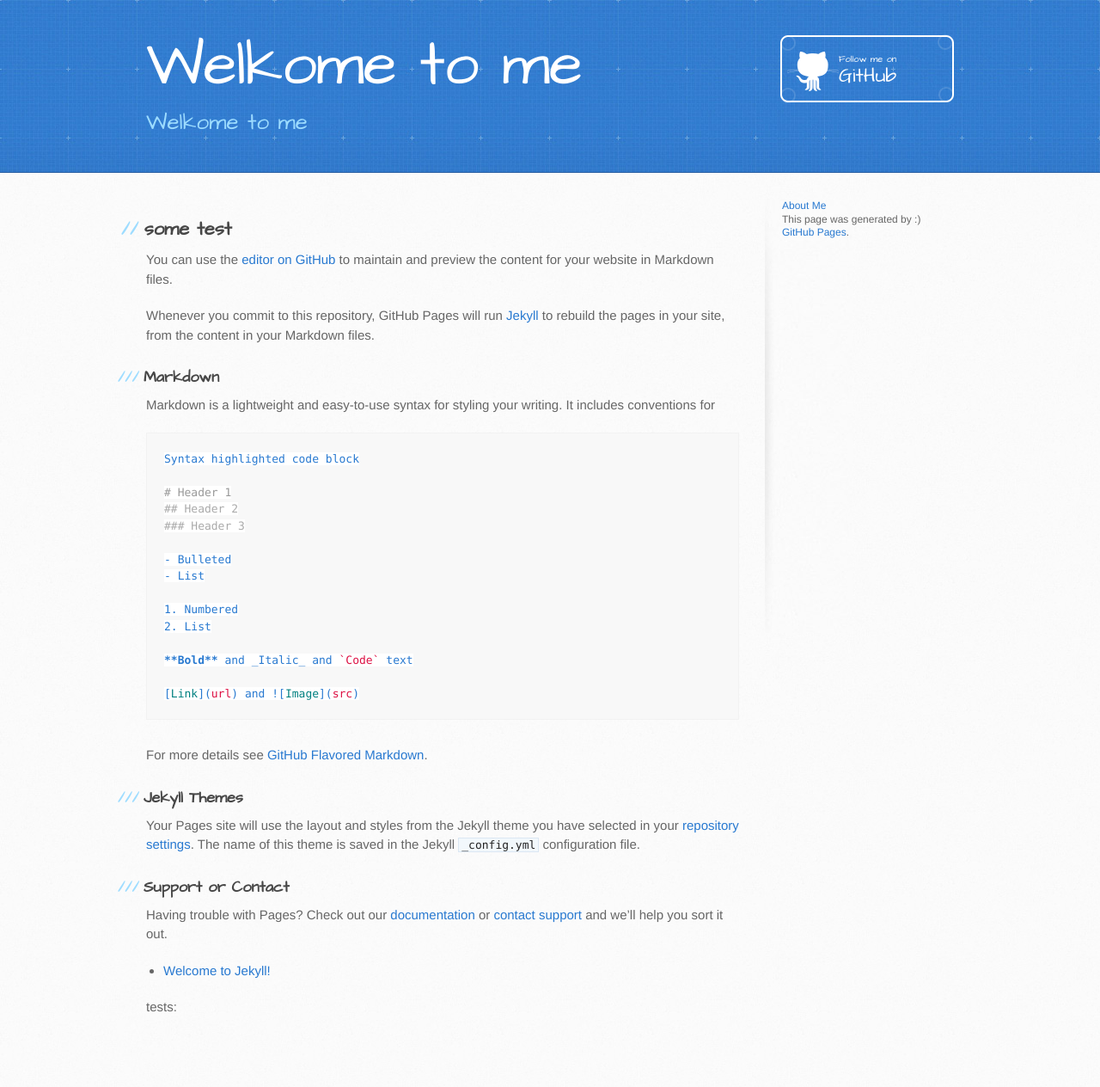
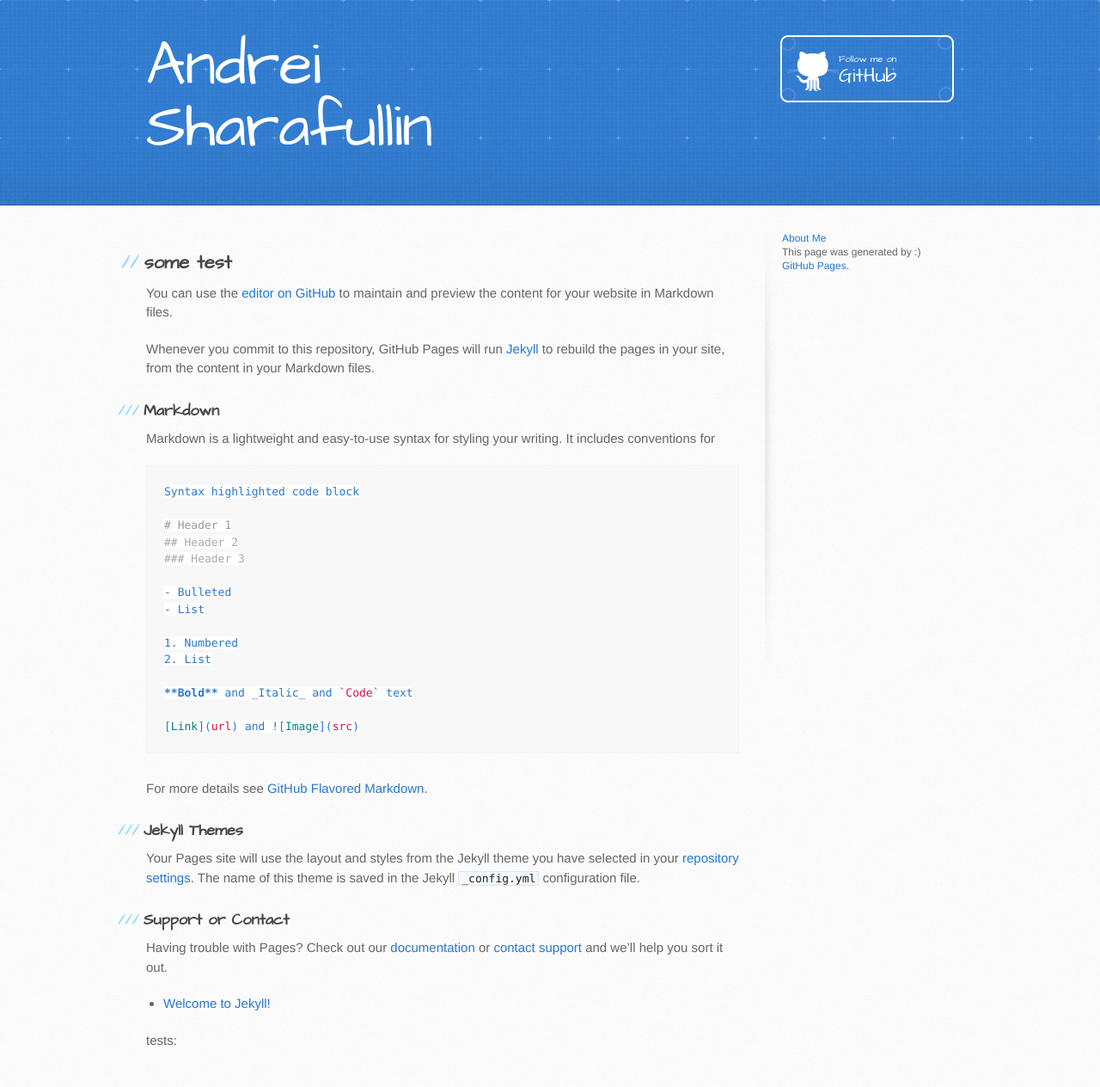
Before and after one commit to sharafullin/sharafullin.github.io, a Jekyll site: the page built from index.md, in a window 1280 px wide. Shown: the whole page at 86% size. Built offline with Jekyll 4.4.1, drawn with Linux system fonts in a browser that asks for light colours; our own code applies the rules of GitHub Pages for plain Markdown files; before the commit the page ends 1225 px from its top, so only the background shows below that.

Commit message:
added test post

```diff
--- a/_config.yml
+++ b/_config.yml
@@ -1,5 +1,5 @@
-title: Welkome to me
-description: Welkome to me
+title: Andrei Sharafullin
+description: Andrei Sharafullin is a programmer, passionate about new technologies, Cloud and Agile development.
 google_analytics:
 comments:
   provider: "staticman"
--- a/_layouts/default.html
+++ b/_layouts/default.html
@@ -20,7 +20,6 @@
         <a href="{{ '/' | absolute_url }}">
           <h1>{{ site.title | default: site.github.repository_name }}</h1>
         </a>
-        <h2>{{ site.description | default: site.github.project_tagline }}</h2>
         {% if site.github.is_project_page %}
           <a href="{{ site.github.repository_url }}" class="button"><small>View project on</small> GitHub</a>
         {% endif %}
```
